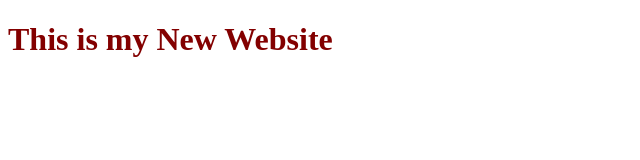
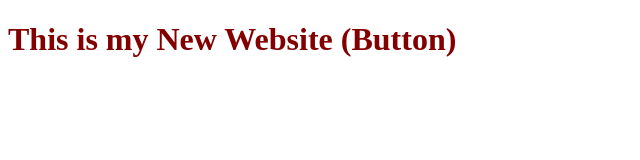
Before and after one commit to shahzebalipirzada/localrepo, a plain HTML site: page index.html in a window 1280 px wide. Shown: the whole page, without its empty margins (0-640 px from the left). Drawn offline with Linux system fonts and the light colour scheme.

```diff
--- a/index.html
+++ b/index.html
@@ -7,6 +7,6 @@
     <link rel="stylesheet" href="style.css">
 </head>
 <body>
-    <h1>This is my New Website</h1>
+    <h1>This is my New Website (Button)</h1>
 </body>
 </html>
```
